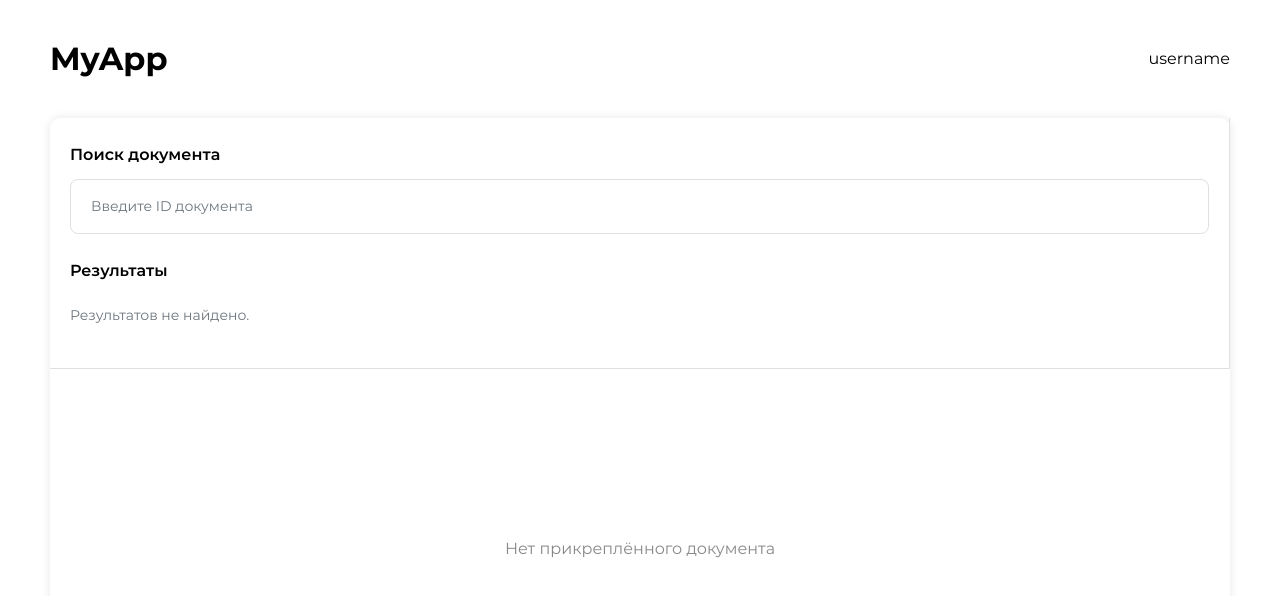
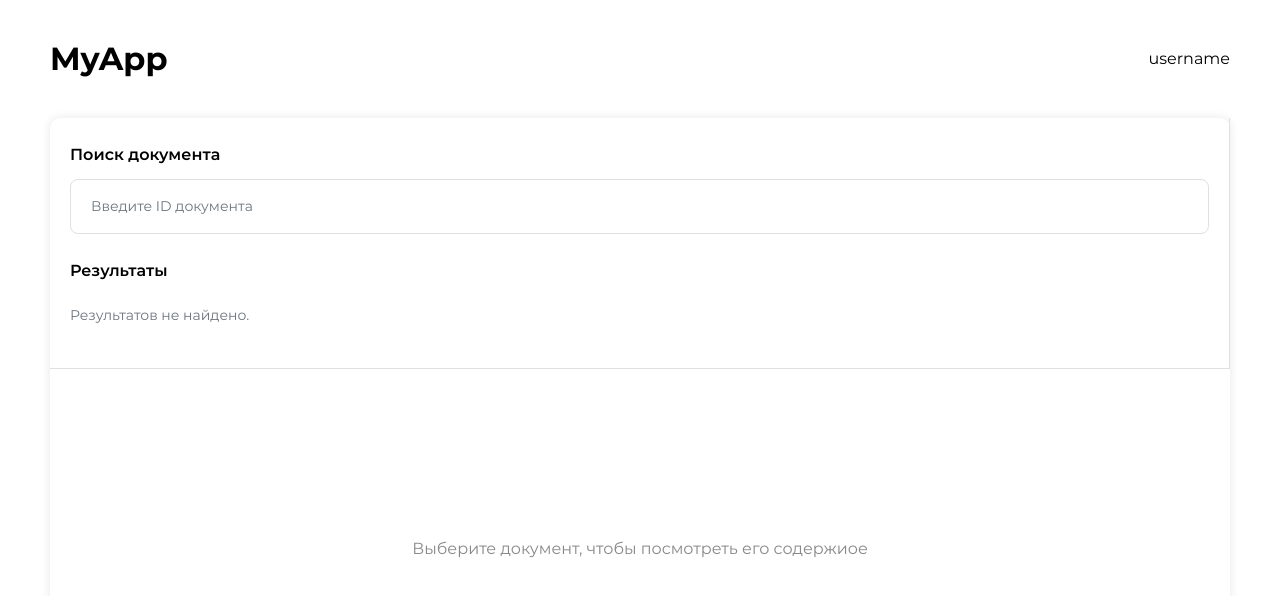
Before and after one commit to ibroverchick-frontend/my_favorite_test, a Vue app: page / in a window 1280 px wide. Shown: the top 596 px of the page. Built offline with nearby package versions, Linux system fonts and the light colour scheme.

Commit message:
new text in pinned-document__empty

```diff
--- a/src/features/PinnedDocument/PinnedDocument.vue
+++ b/src/features/PinnedDocument/PinnedDocument.vue
@@ -30,7 +30,7 @@
   </div>
 
   <div v-else class="pinned-document__empty">
-    Нет прикреплённого документа
+    Выберите документ, чтобы посмотреть его содержиое
   </div>
 </template>
 
@@ -105,6 +105,8 @@ const downloadDocument = () => {
     display: flex;
     justify-content: center;
     align-items: center;
+    text-align: center;
+    padding: 0 20px;
   }
 }
 
```
